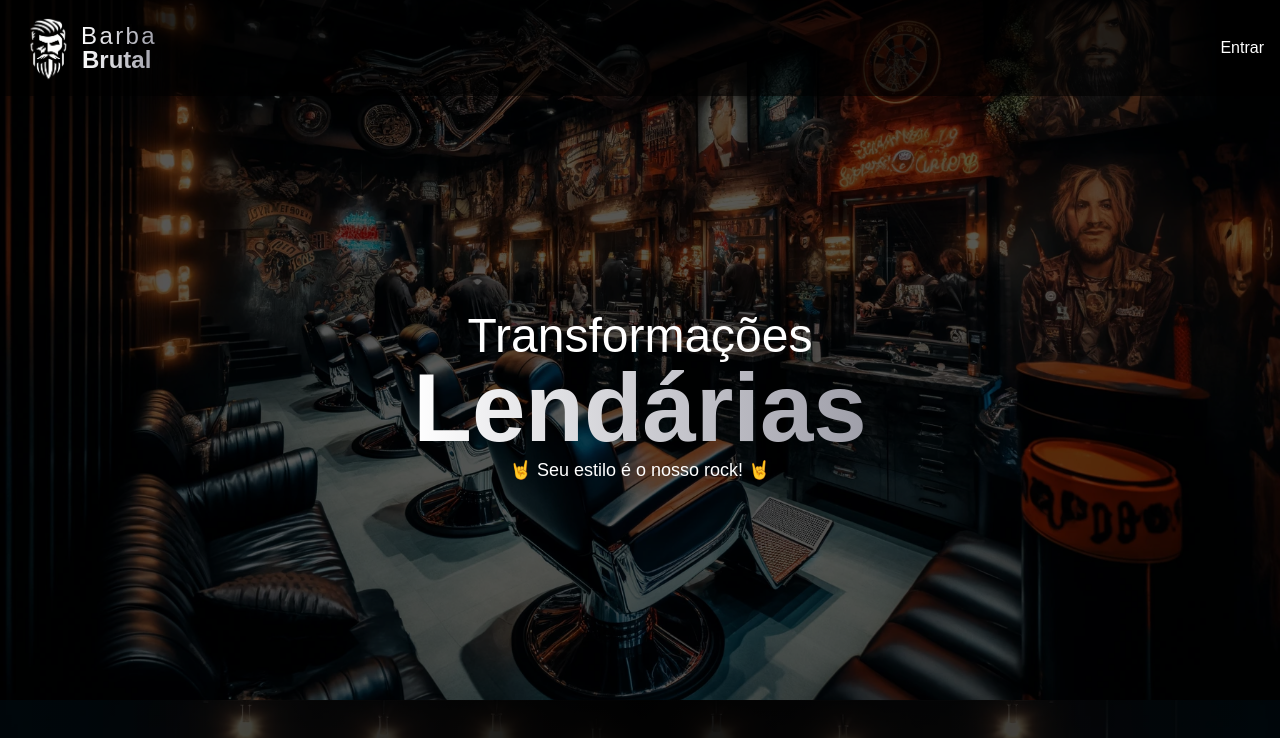
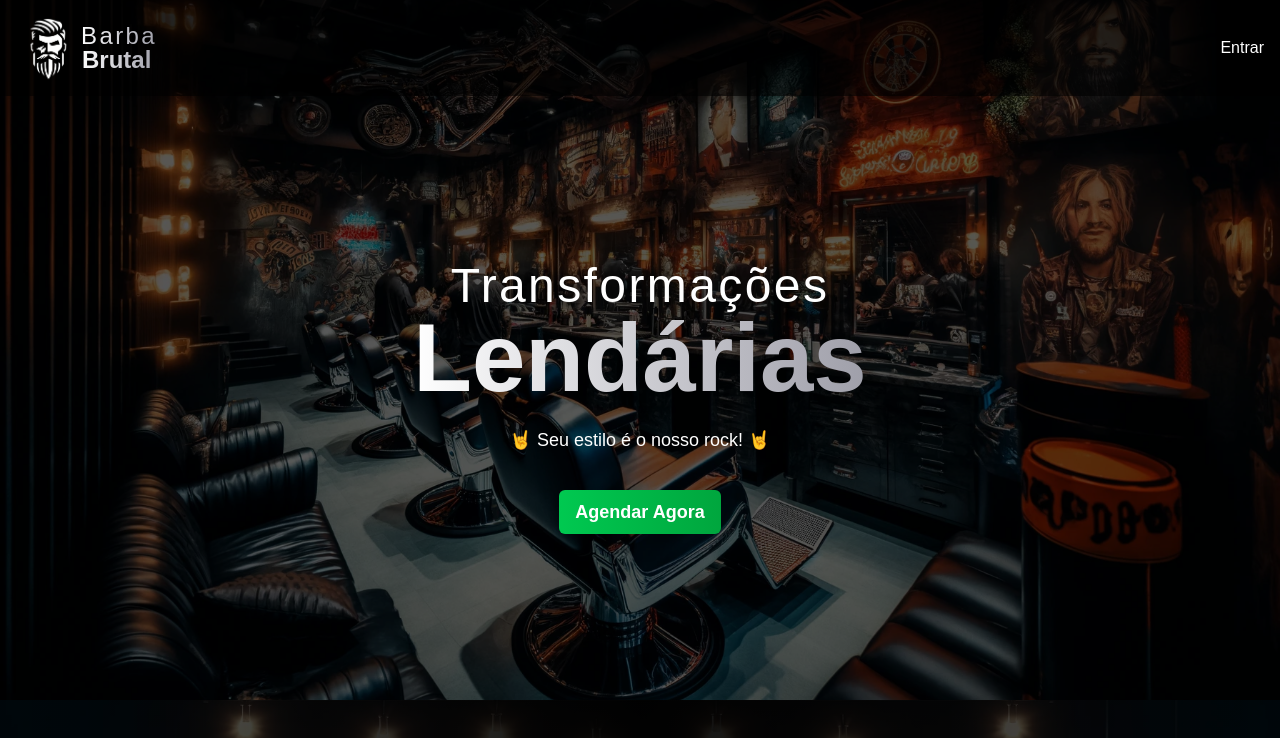
Before and after one commit to EduCarmo/Projeto-Barbearia, a Next.js app: page / in a window 1280 px wide. Shown: the top 738 px of the page. Built offline with nearby package versions, Linux system fonts and the light colour scheme.

Commit message:
ajustes do slogan

```diff
--- a/src/components/leading/Slogan.tsx
+++ b/src/components/leading/Slogan.tsx
@@ -1,5 +1,6 @@
 import Image from "next/image";
 import Cabecalho from "../shared/Cabecalho";
+import Link from "next/link";
 
 export default function Slogan() {
   return (
@@ -18,12 +19,28 @@ export default function Slogan() {
     "
       >
         <Cabecalho />
-        <div className="flex flex-col justify-center items-center flex-1">
+        <div className="flex flex-col justify-center items-center flex-1 gap-5">
           <h1 className="flex flex-col items-center">
-            <span className="font-thin lg:text-5xl md:text-4xl sm:text-3xl text-2xl">Transformações</span>
-            <span className="lg:text-8xl md:text-7xl sm:text-6xl text-5xl font-black text-gradient">Lendárias</span>
+            <span className="font-thin lg:text-5xl md:text-4xl sm:text-3xl text-2xl tracking-wider">
+              Transformações
+            </span>
+            <span className="lg:text-8xl md:text-7xl sm:text-6xl text-5xl font-black text-gradient">
+              Lendárias
+            </span>
           </h1>
-          <p className="text-base sm:text-lg font-extralight">🤘 Seu estilo é o nosso rock! 🤘</p>
+          <p className="text-base sm:text-lg font-extralight">
+            🤘 Seu estilo é o nosso rock! 🤘
+          </p>
+          <Link
+            href="/agendamento"
+            className="
+            bg-gradient-to-r from-green-500 to-green-600
+            font-semibold text-base md:text-lg px-4 py-2 text-white
+            rounded-md hover:bg-gradient-to-r hover:from-green-600 hover:to-green-700
+            transition duration-300 ease-in-out mt-4"
+          >
+            Agendar Agora
+          </Link>
         </div>
       </div>
     </div>
```
